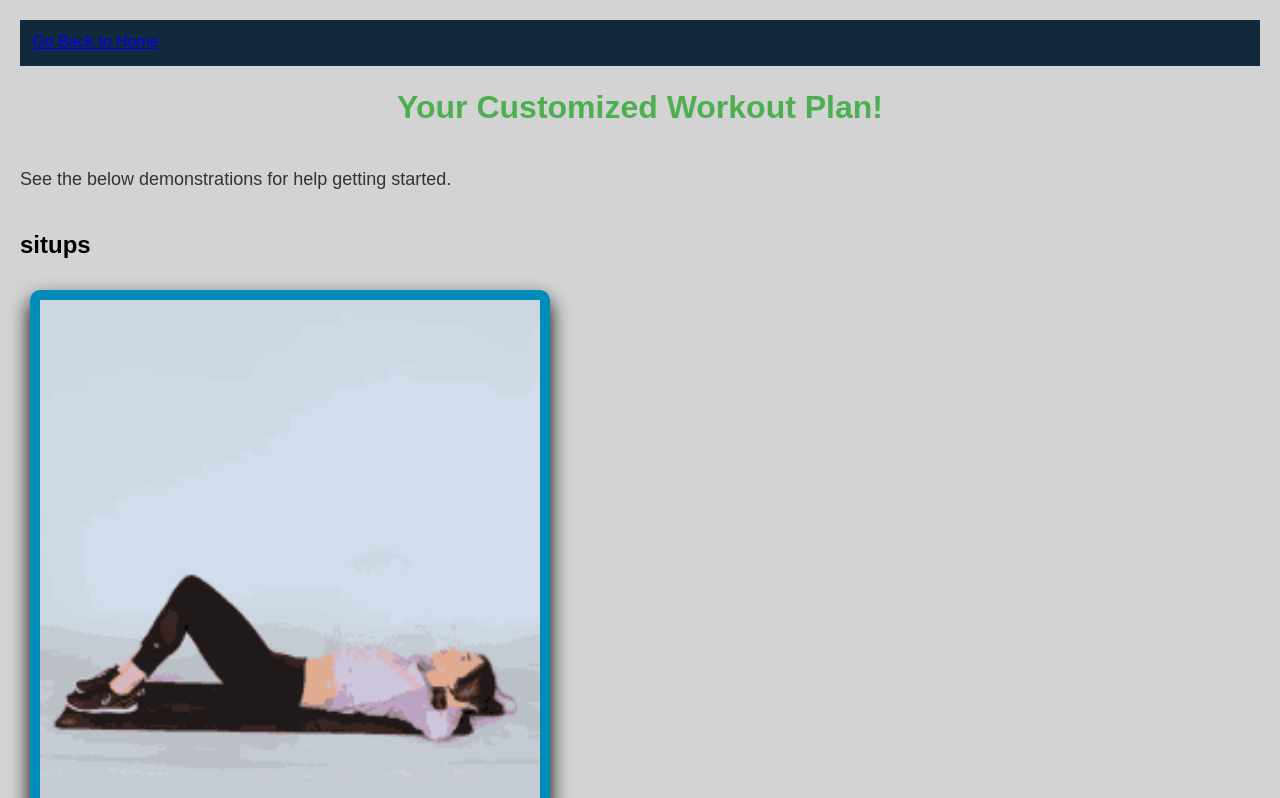
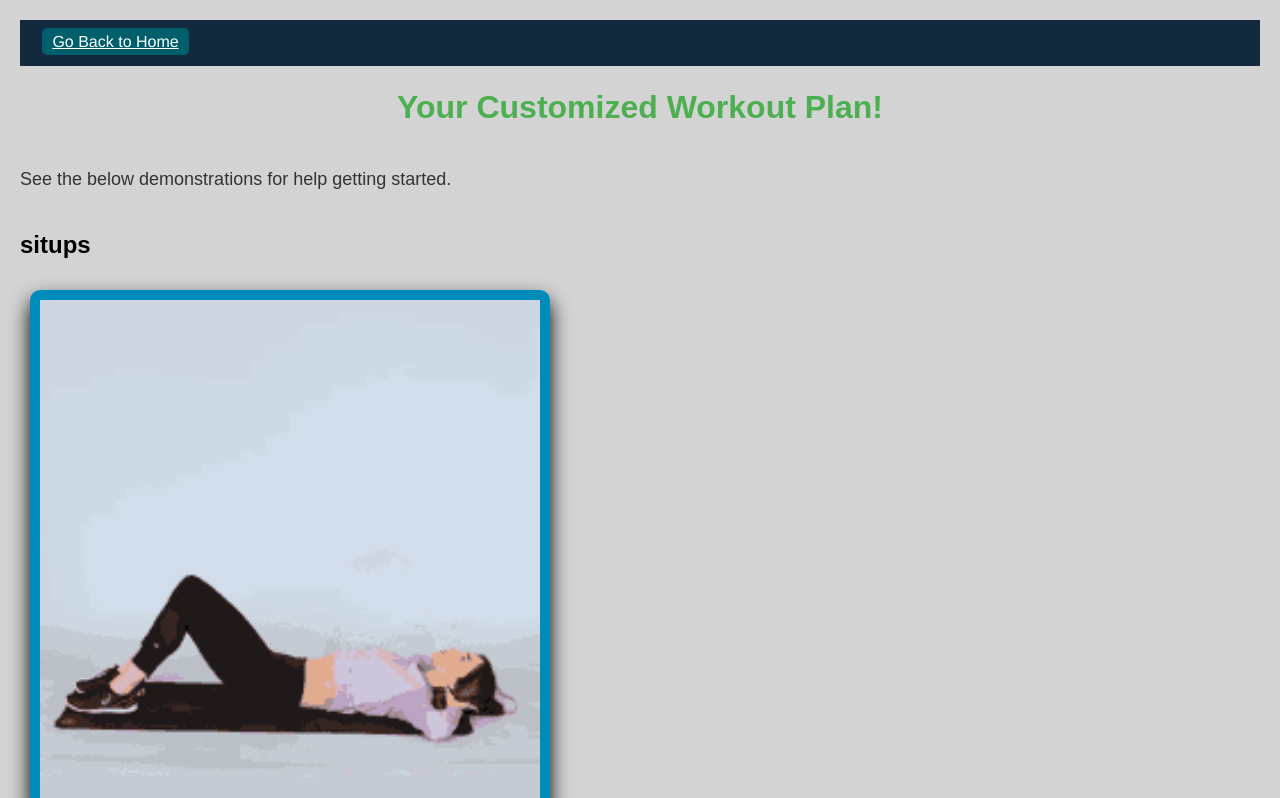
Before and after one commit to nita9801/PeakeFit, a plain HTML site: page results.html in a window 1280 px wide. Shown: the top 798 px of the page. Drawn offline with Linux system fonts and the light colour scheme.

Commit message:
updated style to match index in results

```diff
--- a/results.html
+++ b/results.html
@@ -9,7 +9,7 @@
     </head>
     <header>
       <!--backButton-->
-      <a href="index.html"class="backButtongit">Go Back to Home</a>
+      <a href="index.html"class="backButton">Go Back to Home</a>
     </header>
     <body data-page="results">
       <div id="top">
```
